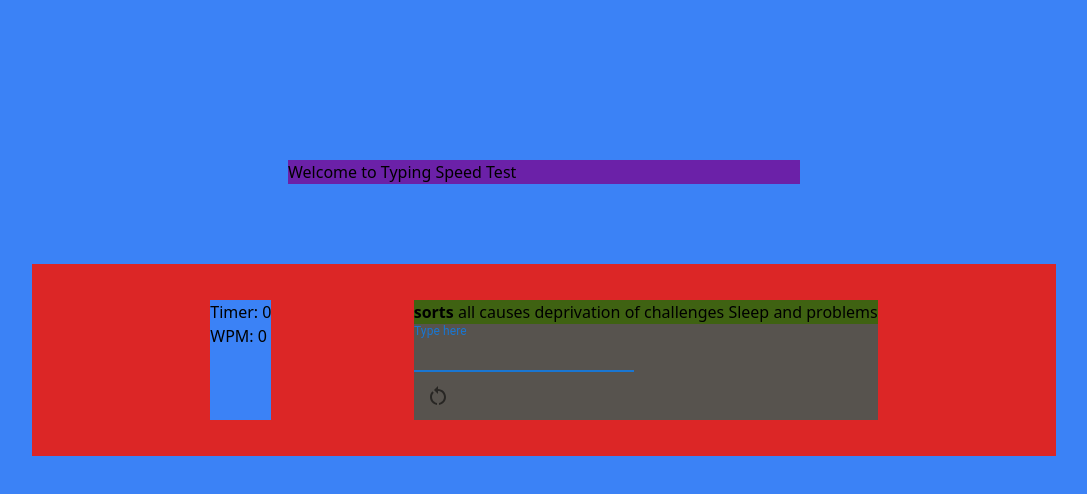
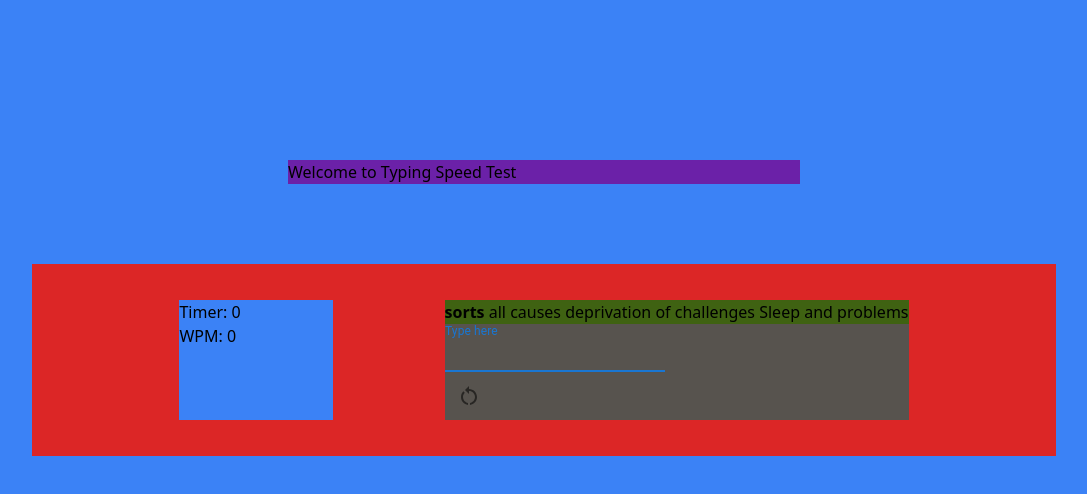
Before and after one commit to albert-dinh-01/TypingTest, a React (Create React App) app in the folder front/: page / in a window 1280 px wide. Shown: the top 494 px of the page, without its empty margins (96-1183 px from the left). Built offline with nearby package versions, Linux system fonts and the light colour scheme.

Commit message:
Added some sizing for the clock

```diff
--- a/front/src/components/TextField/TextField.tsx
+++ b/front/src/components/TextField/TextField.tsx
@@ -128,7 +128,10 @@ const TextFieldComponent = () => {
 			id="textFieldContainer"
 			className="relative bg-red-600 top-[30%] left-[10%] h-auto max-h-[50%] w-[80vw] p-9 flex justify-evenly"
 		>
-			<div className="bg-blue-500" id="timer">
+			<div
+				className="bg-blue-500 max-w-[250px] min-w-[100px] w-[12vw]"
+				id="timer"
+			>
 				<Timer
 					startCount={startCountYet}
 					correctWords={correctWordArray.filter(Boolean).length}
```
